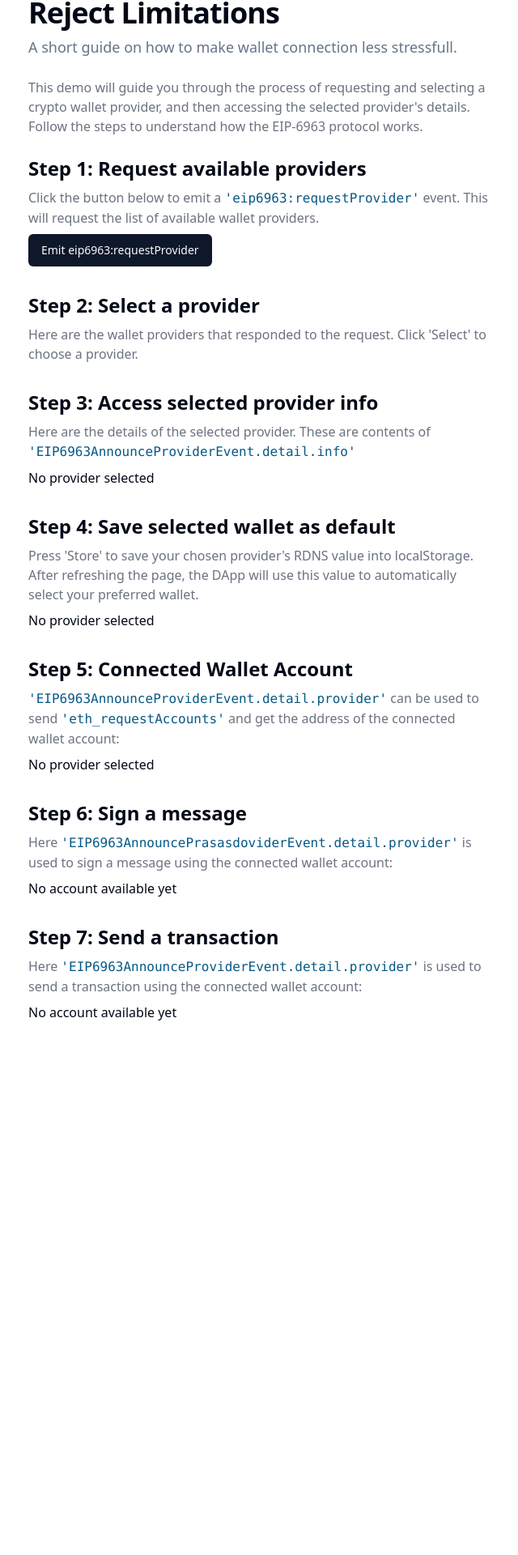
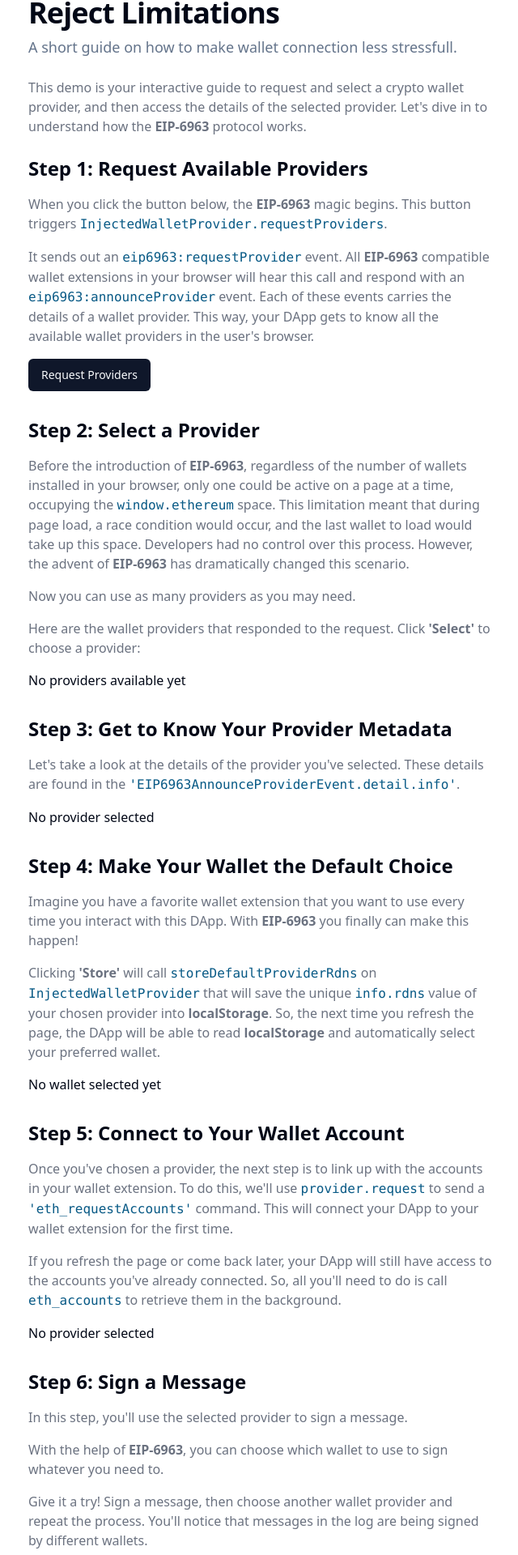
Before and after one commit to nfwsncked/eip-6963-tutorial, a Vue app: page / in a window 1280 px wide. Shown: the part 152-2072 px from the top of the page at 81% size, without its empty margins (317-957 px from the left). Before the commit the page ends 1494 px from the top, so only its background shows below. Built offline with nearby package versions, Linux system fonts and the light colour scheme.

Commit message:
DemoView texts updated; updated readme;

```diff
--- a/src/App.vue
+++ b/src/App.vue
@@ -15,7 +15,7 @@ import DemoView from './components/DemoView.vue'
         <p class="text-lg text-muted-foreground">A short guide on how to make wallet connection less stressfull.</p>
       </div>
       <p class="text-gray-500">
-        This demo will guide you through the process of requesting and selecting a crypto wallet provider, and then accessing the selected provider's details. Follow the steps to understand how the EIP-6963 protocol works.
+        This demo is your interactive guide to request and select a crypto wallet provider, and then access the details of the selected provider. Let's dive in to understand how the <a href="https://eips.ethereum.org/EIPS/eip-6963" target="_blank"><strong>EIP-6963</strong></a> protocol works.
       </p>
       <main>
         <DemoView />
--- a/src/components/DemoView.vue
+++ b/src/components/DemoView.vue
@@ -153,19 +153,18 @@ async function sendTransaction(providerDetail: EIP6963ProviderDetail) {
 
 <template>
   <div class="space-y-8">
-    <div class="space-y-2"><!-- Part 1: Request available providers -->
-      <h2 class="text-2xl font-extrabold">Step 1: Request available providers</h2>
-      <p class="text-gray-500">Click the button below to emit a <code
-          class="text-sky-800">'eip6963:requestProvider'</code> event. This will request the list of available wallet
-        providers.</p>
-      <Button @click="injectedWalletProvider.requestProviders()" class="emit-button">Emit eip6963:requestProvider</Button>
+    <div class="space-y-4"><!-- Part 1: Request available providers -->
+      <h2 class="text-2xl font-extrabold">Step 1: Request Available Providers</h2>
+      <p class="text-gray-500">When you click the button below, the <a href="https://eips.ethereum.org/EIPS/eip-6963" target="_blank"><strong>EIP-6963</strong></a> magic begins. This button triggers <code class="text-sky-800 text-s">InjectedWalletProvider.requestProviders</code>.</p>
+      <p class="text-gray-500">It sends out an <code class="text-sky-800 text-s">eip6963:requestProvider</code> event. All <a href="https://eips.ethereum.org/EIPS/eip-6963" target="_blank"><strong>EIP-6963</strong></a> compatible wallet extensions in your browser will hear this call and respond with an <code class="text-sky-800 text-s">eip6963:announceProvider</code> event. Each of these events carries the details of a wallet provider. This way, your DApp gets to know all the available wallet providers in the user's browser.</p>
+      <Button @click="injectedWalletProvider.requestProviders()" class="emit-button">Request Providers</Button>
     </div>
-    <div class="space-y-2"><!-- Part 2: Display available providers -->
-      <h2 class="text-2xl font-extrabold">Step 2: Select a provider</h2>
-      <p class="text-gray-500">Here are the wallet providers that responded to the request. Click 'Select' to choose a
-        provider.</p>
-      <p class="text-gray-500"></p>
-      <div v-for="provider in availableProviderDetails" :key="provider.info.name"
+    <div class="space-y-4"><!-- Part 2: Display available providers -->
+      <h2 class="text-2xl font-extrabold">Step 2: Select a Provider</h2>
+      <p class="text-gray-500">Before the introduction of <a href="https://eips.ethereum.org/EIPS/eip-6963" target="_blank"><strong>EIP-6963</strong></a>, regardless of the number of wallets installed in your browser, only one could be active on a page at a time, occupying the <code class="text-sky-800 text-s">window.ethereum</code> space. This limitation meant that during page load, a race condition would occur, and the last wallet to load would take up this space. Developers had no control over this process. However, the advent of <a href="https://eips.ethereum.org/EIPS/eip-6963" target="_blank"><strong>EIP-6963</strong></a> has dramatically changed this scenario.</p>
+      <p class="text-gray-500">Now you can use as many providers as you may need.</p>
+      <p class="text-gray-500">Here are the wallet providers that responded to the request. Click <strong>'Select'</strong> to choose a provider:</p>
+      <div v-if="availableProviderDetails.length" v-for="provider in availableProviderDetails" :key="provider.info.name"
         class="flex items-center space-x-4 rtl:space-x-reverse  max-w-xs bg-gray-100 px-4 py-2">
         <div class="flex-shrink-0">
           <img class="w-8 h-8 rounded-full" :src="provider.info.icon" alt="Provider image">
@@ -183,12 +182,12 @@ async function sendTransaction(providerDetail: EIP6963ProviderDetail) {
           <Button @click="selectProvider(provider)" class="select-button" variant="secondary">Select</Button>
         </div>
       </div>
+      <div v-else>No providers available yet</div>
     </div>
 
-    <div class="space-y-2"><!-- Part 3: Display selected provider -->
-      <h2 class="text-2xl font-extrabold">Step 3: Access selected provider info</h2>
-      <p class="text-gray-500">Here are the details of the selected provider. These are contents of <code
-          class="text-sky-800">'EIP6963AnnounceProviderEvent.detail.info'</code></p>
+    <div class="space-y-4"><!-- Part 3: Display selected provider -->
+      <h2 class="text-2xl font-extrabold">Step 3: Get to Know Your Provider Metadata</h2>
+      <p class="text-gray-500">Let's take a look at the details of the provider you've selected. These details are found in the <code class="text-sky-800 text-s">'EIP6963AnnounceProviderEvent.detail.info'</code>.</p>
       <div v-if="selectedProviderDetail" class="bg-green-50 flex items-center space-x-4 rtl:space-x-reverse px-4 py-4">
         <div class="flex-shrink-0">
           <img class="w-8 h-8 rounded-full" :src="selectedProviderDetail.info.icon" alt="selectedProviderDetail image">
@@ -214,43 +213,38 @@ async function sendTransaction(providerDetail: EIP6963ProviderDetail) {
         <p>No provider selected</p>
       </div>
     </div>
-    <div class="space-y-2"><!-- Part 4: Save selected wallet as default using localStorage -->
-      <h2 class="text-2xl font-extrabold">Step 4: Save selected wallet as default</h2>
-      <p class="text-gray-500">Press 'Store' to save your chosen provider's RDNS value into localStorage. After refreshing
-        the page, the DApp will use this value to automatically select your preferred wallet.</p>
+    <div class="space-y-4"><!-- Part 4: Save selected wallet as default using localStorage -->
+      <h2 class="text-2xl font-extrabold">Step 4: Make Your Wallet the Default Choice</h2>
+      <p class="text-gray-500">Imagine you have a favorite wallet extension that you want to use every time you interact with this DApp. With <a href="https://eips.ethereum.org/EIPS/eip-6963" target="_blank"><strong>EIP-6963</strong></a> you finally can make this happen!</p>
+      <p class="text-gray-500">Clicking <strong>'Store'</strong> will call <code class="text-sky-800 text-s">storeDefaultProviderRdns</code> on <code class="text-sky-800 text-s">InjectedWalletProvider</code> that will save the unique <code class="text-sky-800 text-s">info.rdns</code> value of your chosen provider into <strong>localStorage</strong>. So, the next time you refresh the page, the DApp will be able to read <strong>localStorage</strong> and automatically select your preferred wallet.</p>
       <div v-if="selectedProviderDetail">
         <Button v-if="selectedProviderDetail.info.rdns != defaultProviderRdns"
-          @click="setDefaultProvider(selectedProviderDetail)" class="save-provider-button">Store {{
-            selectedProviderDetail.info.name }} as default</Button>
-        <Button v-else @click="removeDefaultProvider()" class="remove-provider-button">Remove {{
-          selectedProviderDetail.info.name }} as default</Button>
+          @click="setDefaultProvider(selectedProviderDetail)" class="save-provider-button">Set {{
+            selectedProviderDetail.info.name }} as Default</Button>
+        <Button v-else @click="removeDefaultProvider()" class="remove-provider-button">Unset {{
+          selectedProviderDetail.info.name }} as Default</Button>
       </div>
       <div v-else>
-        No provider selected
+        No wallet selected yet
       </div>
     </div>
-    <div class="space-y-2"><!-- Part 5: Connected wallet account -->
-      <h2 class="text-2xl font-extrabold">Step 5: Connected Wallet Account</h2>
-      <p class="text-gray-500"><code class="text-sky-800">'EIP6963AnnounceProviderEvent.detail.provider'</code> can be
-        used to send <code class="text-sky-800">'eth_requestAccounts'</code> and get the address of the connected wallet
-        account:
-      </p>
+    <div class="space-y-4"><!-- Part 5: Connected wallet account -->
+      <h2 class="text-2xl font-extrabold">Step 5: Connect to Your Wallet Account</h2>
+      <p class="text-gray-500">Once you've chosen a provider, the next step is to link up with the accounts in your wallet extension. To do this, we'll use <code class="text-sky-800 text-s">provider.request</code> to send a <code class="text-sky-800 text-s">'eth_requestAccounts'</code> command. This will connect your DApp to your wallet extension for the first time.</p>
+      <p class="text-gray-500">If you refresh the page or come back later, your DApp will still have access to the accounts you've already connected. So, all you'll need to do is call <code class="text-sky-800 text-s">eth_accounts</code> to retrieve them in the background.</p>
       <div v-if="selectedProviderDetail">
-        <div v-if="!currentAccountAddress" class="bg-pink-50 flex items-center space-x-4 rtl:space-x-reverse px-4 py-4">
+        <div v-if="!currentAccountAddress" class="bg-pink-50 flex items-center space-x-4 rtl:space-x-reverse px-4 py-4 mb-4">
           <div class="flex-1 min-w-0">
             <p class="text-sm text-gray-500 truncate dark:text-gray-400">
               account[0]: Not Available
             </p>
           </div>
         </div>
-        <div v-else class="bg-green-50 flex items-center space-x-4 rtl:space-x-reverse px-4 py-4">
+        <div v-else class="bg-green-50 flex items-center space-x-4 rtl:space-x-reverse px-4 py-4 mb-4">
           <p class="text-sm text-gray-500 truncate dark:text-gray-400">
             account[0]: {{ currentAccountAddress }}
           </p>
         </div>
-        <p class="text-gray-500">Remember, if you've already connected an account with the same provider, you won't need
-          to
-          do it again after refreshing the page. The wallet extension keeps track of all connected accounts.</p>
         <Button @click="connectWalletAccount(selectedProviderDetail)" class="connect-button"
           :disabled="!selectedProviderDetail || (selectedProviderDetail && currentAccountAddress)">Request
           accounts</Button>
@@ -259,20 +253,21 @@ async function sendTransaction(providerDetail: EIP6963ProviderDetail) {
         No provider selected
       </div>
     </div>
-    <div class="space-y-2"><!-- Part 6: Sign a message -->
-      <h2 class="text-2xl font-extrabold">Step 6: Sign a message</h2>
-      <p class="text-gray-500">Here <code class="text-sky-800">'EIP6963AnnouncePrasasdoviderEvent.detail.provider'</code>
-        is used to sign a message using the connected wallet account:</p>
+    <div class="space-y-4"><!-- Part 6: Sign a message -->
+      <h2 class="text-2xl font-extrabold">Step 6: Sign a Message</h2>
+      <p class="text-gray-500">In this step, you'll use the selected provider to sign a message.</p>
+      <p class="text-gray-500">With the help of <a href="https://eips.ethereum.org/EIPS/eip-6963" target="_blank"><a href="https://eips.ethereum.org/EIPS/eip-6963" target="_blank"><strong>EIP-6963</strong></a></a>, you can choose which wallet to use to sign whatever you need to.</p>
+      <p class="text-gray-500">Give it a try! Sign a message, then choose another wallet provider and repeat the process. You'll notice that messages in the log are being signed by different wallets.</p>
       <div v-if="selectedProviderDetail && currentAccountAddress">
         <div class="bg-green-50 flex items-center space-x-4 rtl:space-x-reverse px-4 py-4">
           <div class="flex-1 min-w-0">
-            <label for="signature-text" class="block text-sm font-medium text-gray-700">Message to sign:</label>
+            <label for="signature-text" class="block text-sm font-medium text-gray-700">String to sign:</label>
             <div class="mt-1">
               <input v-model="signatureInputText" type="text" placeholder="some string to sign"
                 class="bg-gray-50 border border-gray-300 text-gray-900 text-sm rounded-lg focus:ring-blue-500 focus:border-blue-500 block w-full p-2.5 dark:bg-gray-700 dark:border-gray-600 dark:placeholder-gray-400 dark:text-white dark:focus:ring-blue-500 dark:focus:border-blue-500 my-4" />
             </div>
             <Button @click="signMessage(selectedProviderDetail)" class="sign-button"
-              :disabled="!selectedProviderDetail || !signatureInputText">Sign Message</Button>
+              :disabled="!selectedProviderDetail || !signatureInputText">Sign String</Button>
           </div>
         </div>
         <div class="bg-green-50 flex flex-col items-start space-y-4 px-4 py-4">
@@ -287,10 +282,9 @@ async function sendTransaction(providerDetail: EIP6963ProviderDetail) {
         No account available yet
       </div>
     </div>
-    <div class="space-y-2"><!-- Part 7: Send a transaction -->
-      <h2 class="text-2xl font-extrabold">Step 7: Send a transaction</h2>
-      <p class="text-gray-500">Here <code class="text-sky-800">'EIP6963AnnounceProviderEvent.detail.provider'</code> is
-        used to send a transaction using the connected wallet account:</p>
+    <div class="space-y-4"><!-- Part 7: Send a transaction -->
+      <h2 class="text-2xl font-extrabold">Step 7: Send a Transaction</h2>
+      <p class="text-gray-500">And now, for the grand finale! Let's send a transaction. It's just as easy as everything else we've done:</p>
       <div v-if="selectedProviderDetail && currentAccountAddress">
         <div class="bg-green-50 flex items-center space-x-4 rtl:space-x-reverse px-4 py-4">
           <div class="flex-1 min-w-0">
@@ -313,4 +307,18 @@ async function sendTransaction(providerDetail: EIP6963ProviderDetail) {
         No account available yet
       </div>
     </div>
-  </div></template>
+    <div class="space-y-4"><!-- Part 7: Send a transaction -->
+      <h2 class="text-2xl font-extrabold">Thanks for joining the exploration!</h2>
+      <div class="bg-cyan-50 flex items-center space-x-4 rtl:space-x-reverse px-4 py-4">
+      <p class="text-sm text-gray-500 truncate dark:text-gray-400">
+        Connect with me on socials:
+      </p>
+      <div class="flex space-x-4">
+        <a href="https://warpcast.com/nfwsncked" target="_blank" class="text-sky-700 hover:text-red-700">Farcaster</a>
+        <a href="https://discord.com/users/nfwsncked" target="_blank" class="text-sky-700 hover:text-red-700">Discord</a>
+        <a href="https://twitter.com/nfwsncked" target="_blank" class="text-sky-700 hover:text-red-700">Twitter</a>
+      </div>
+      </div>
+    </div>
+  </div>
+  </template>
--- a/src/injected-wallet-provider/injected-wallet-provider.ts
+++ b/src/injected-wallet-provider/injected-wallet-provider.ts
@@ -42,7 +42,7 @@ export class InjectedWalletProvider extends EventEmitter {
   }
 
   // This function stores the default provider.info.rdns in the local storage
-  storeDefaultProviderRdns(providerRdns: string) {
+  storeDefaultProviderRdns(providerRdns: string): void {
     window.localStorage.setItem(defaultProviderLocalStorageName, providerRdns);
     this.log(`stored default provider rdns '${providerRdns}' in local storage.`);
   }
@@ -55,7 +55,7 @@ export class InjectedWalletProvider extends EventEmitter {
   }
 
   // This function removes the default provider.info.rdns from the local storage
-  removeDefaultProvider() {
+  removeDefaultProvider(): void {
     window.localStorage.removeItem(defaultProviderLocalStorageName);
     this.log("removed default provider rdns from local storage");
   }
```
Also changed, not shown: 1 other file (tests, documents, lock files or other folders).
